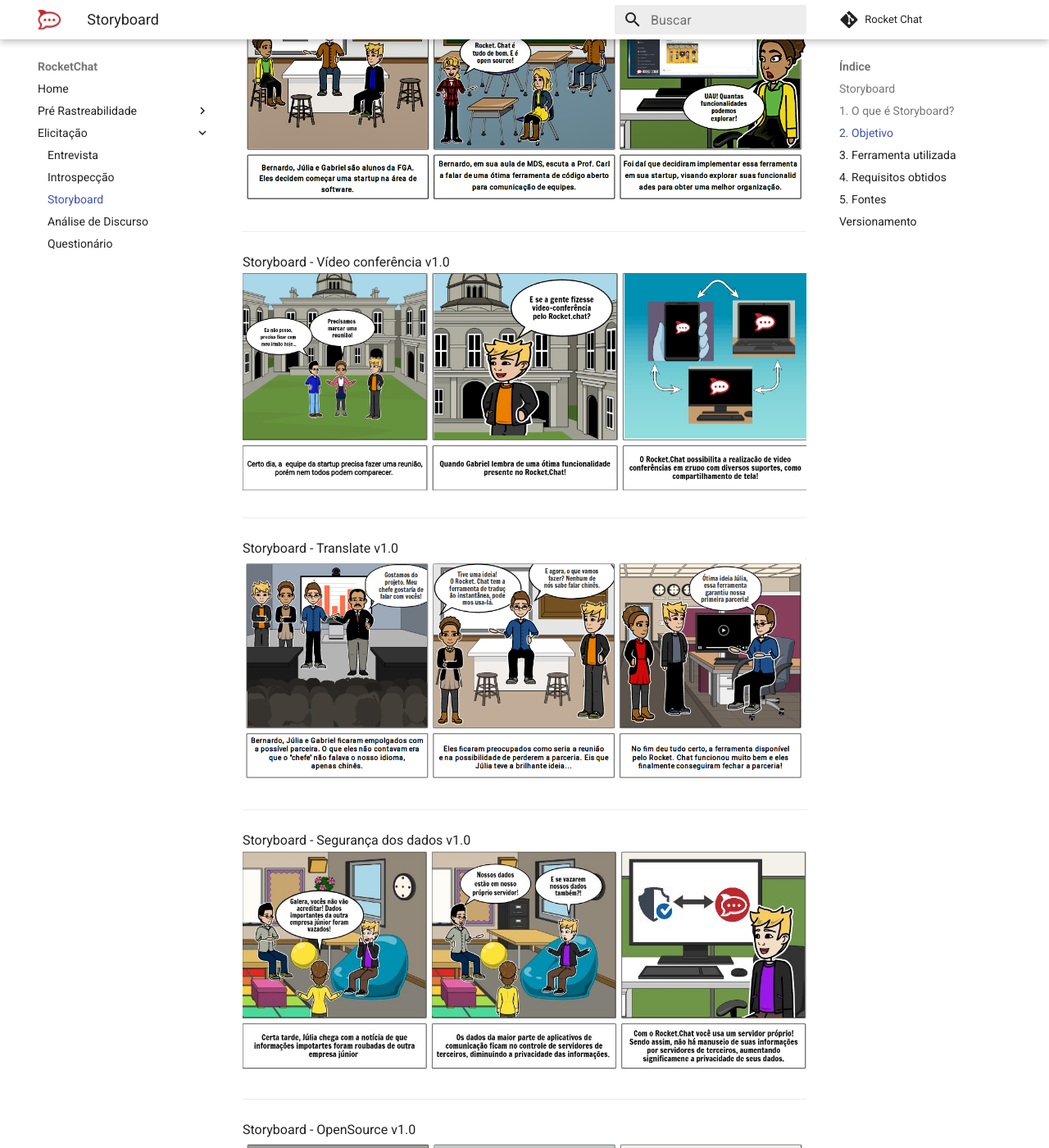
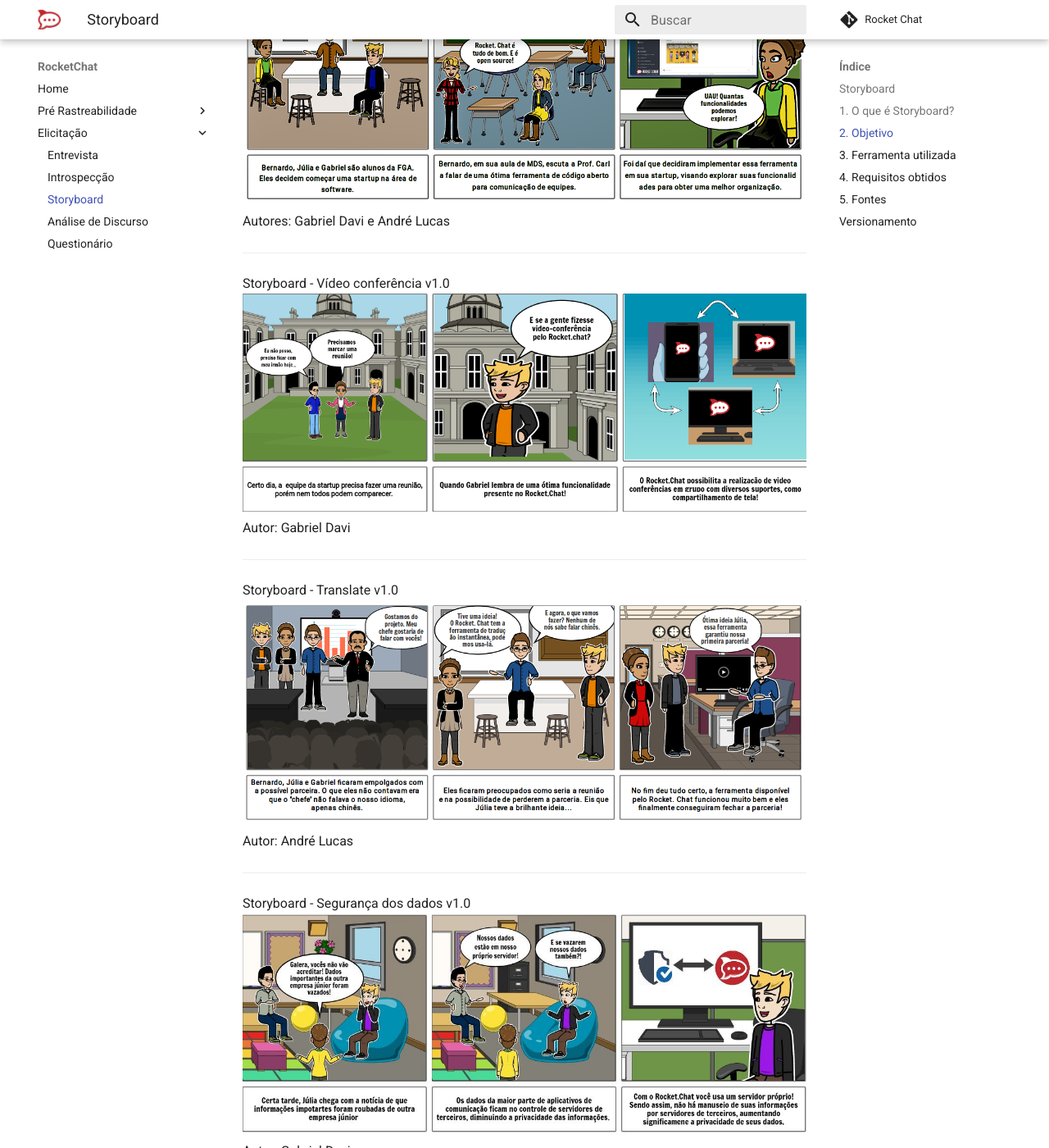
Before and after one commit to MarcosNBJ/2019.1-RocketChat, an MkDocs documentation site: the page built from docs/Elicitação/Storyboard.md, in a window 1280 px wide and 1400 px high, scrolled down 692 px. Shown: the whole window at 82% size. Built offline with MkDocs 1.6.1 and Material for MkDocs 9.7.7, drawn with Linux system fonts in a browser that asks for light colours; comment, search, counter and statistics services are not loaded; some of the changed text lies outside the part shown.

Commit message:
Autoria nos storyboards

```diff
--- a/docs/Elicitação/Storyboard.md
+++ b/docs/Elicitação/Storyboard.md
@@ -14,22 +14,26 @@
 
 Storyboard - Rocket.Chat v1.0
 ![Storyboard](../img/Elicitacao/storyboard_1.png)
+Autores: Gabriel Davi e André Lucas
 _____
 
 Storyboard - Vídeo conferência v1.0
 ![Storyboard-conferencia](../img/Elicitacao/videoConferencia.png)
+Autor: Gabriel Davi
 _____
-
 Storyboard - Translate v1.0
 ![Storyboard-translate](../img/Elicitacao/storyboard_3.png)
+Autor: André Lucas
 _____
 
 Storyboard - Segurança dos dados v1.0
 ![Storyboard-privacy](../img/Elicitacao/privacyStoryBoard.jpg)
+Autor: Gabriel Davi
 _____
 
 Storyboard - OpenSource v1.0
 ![Storyboard-opensource](../img/Elicitacao/storyboard_5.png)
+Autor: André Lucas
 _____
 ## 3. Ferramenta utilizada
 
```
